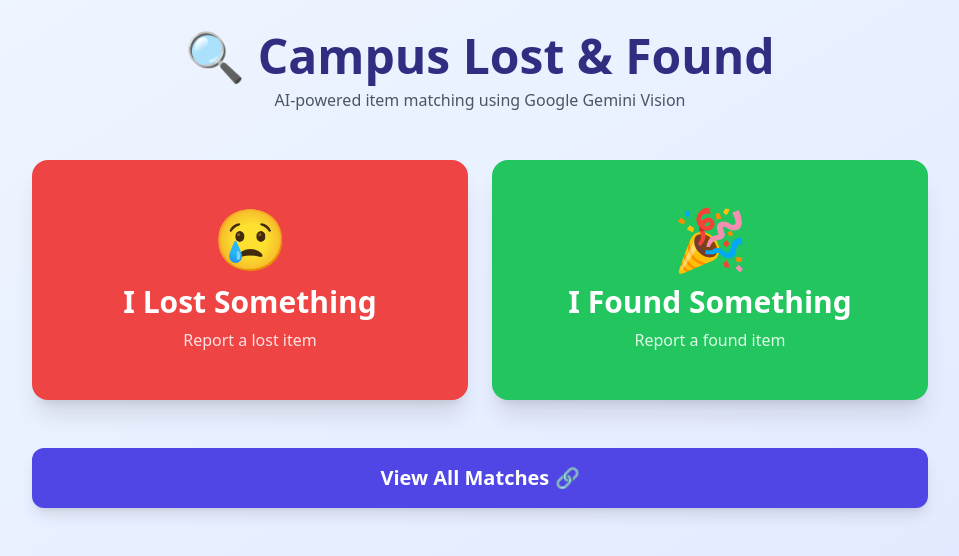
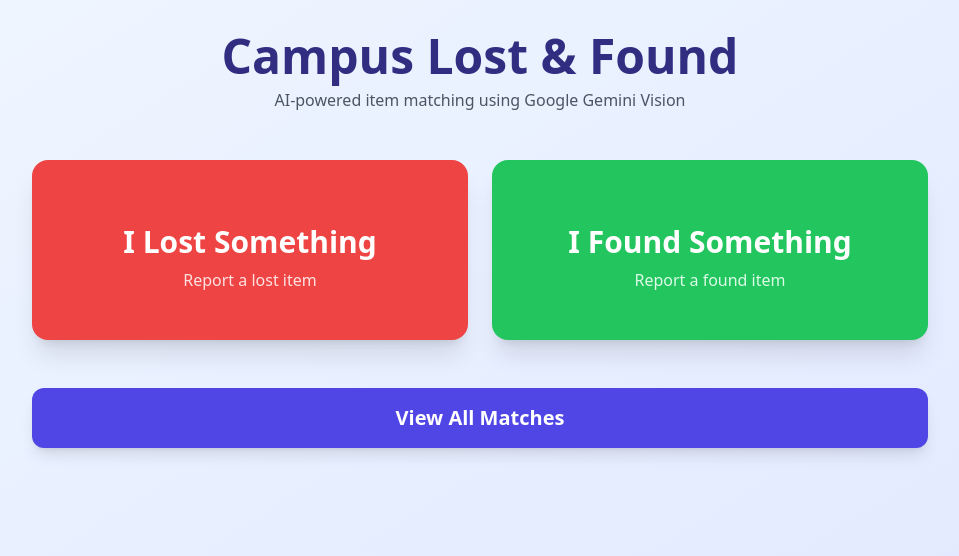
Before and after one commit to Shaurya-900/campus-lost-found, a React (Vite) app in the folder frontend/: page / in a window 1280 px wide. Shown: the top 556 px of the page, without its empty margins (160-1119 px from the left). Built offline with nearby package versions, Linux system fonts and the light colour scheme; no server answers.

Commit message:
Fully functional Turso DB + Vercel deployment

```diff
--- a/frontend/src/App.jsx
+++ b/frontend/src/App.jsx
@@ -20,7 +20,7 @@
     <div className="min-h-screen bg-gradient-to-br from-blue-50 to-indigo-100">
       <div className="container mx-auto px-4 py-8">
         <header className="text-center mb-12">
-          <h1 className="text-5xl font-bold text-indigo-900 mb-2">🔍 Campus Lost & Found</h1>
+          <h1 className="text-5xl font-bold text-indigo-900 mb-2">Campus Lost & Found</h1>
           <p className="text-gray-600">AI-powered item matching using Google Gemini Vision</p>
         </header>
 
@@ -31,7 +31,7 @@
                 onClick={() => handleReportClick('lost')}
                 className="bg-red-500 hover:bg-red-600 text-white p-12 rounded-2xl shadow-xl transform hover:scale-105 transition"
               >
-                <div className="text-6xl mb-4">😢</div>
+                <div className="text-6xl mb-4"></div>
                 <h2 className="text-3xl font-bold mb-2">I Lost Something</h2>
                 <p className="text-red-100">Report a lost item</p>
               </button>
@@ -40,7 +40,7 @@
                 onClick={() => handleReportClick('found')}
                 className="bg-green-500 hover:bg-green-600 text-white p-12 rounded-2xl shadow-xl transform hover:scale-105 transition"
               >
-                <div className="text-6xl mb-4">🎉</div>
+                <div className="text-6xl mb-4"></div>
                 <h2 className="text-3xl font-bold mb-2">I Found Something</h2>
                 <p className="text-green-100">Report a found item</p>
               </button>
@@ -50,7 +50,7 @@
               onClick={() => setView('matches')}
               className="w-full bg-indigo-600 hover:bg-indigo-700 text-white py-4 px-6 rounded-xl shadow-lg text-xl font-semibold"
             >
-              View All Matches 🔗
+              View All Matches
             </button>
           </div>
         )}
--- a/frontend/src/Matches.jsx
+++ b/frontend/src/Matches.jsx
@@ -25,7 +25,7 @@
   if (loading) {
     return (
       <div className="text-center py-12">
-        <div className="text-4xl mb-4">⏳</div>
+        <div className="text-4xl mb-4"></div>
         <p className="text-xl text-gray-600">Loading matches...</p>
       </div>
     );
@@ -34,7 +34,7 @@
   if (matches.length === 0) {
     return (
       <div className="max-w-2xl mx-auto bg-white rounded-2xl shadow-xl p-12 text-center">
-        <div className="text-6xl mb-4">🔍</div>
+        <div className="text-6xl mb-4"></div>
         <h2 className="text-2xl font-bold text-gray-800 mb-2">No Matches Yet</h2>
         <p className="text-gray-600">Start reporting lost or found items to see matches!</p>
       </div>
@@ -44,7 +44,7 @@
   return (
     <div className="max-w-6xl mx-auto">
       <h2 className="text-4xl font-bold text-gray-800 mb-8 text-center">
-        🔗 All Matches ({matches.length})
+        All Matches ({matches.length})
       </h2>
 
       <div className="space-y-6">
@@ -63,7 +63,7 @@
 
               <div className="grid md:grid-cols-2 gap-6">
                 <div className="border-2 border-red-200 rounded-xl p-4 bg-red-50">
-                  <h4 className="text-xl font-bold text-red-700 mb-3">😢 Lost Item</h4>
+                  <h4 className="text-xl font-bold text-red-700 mb-3">Lost Item</h4>
                   <img
                     src={match.lost_image}
                     alt="Lost item"
@@ -77,7 +77,7 @@
                 </div>
 
                 <div className="border-2 border-green-200 rounded-xl p-4 bg-green-50">
-                  <h4 className="text-xl font-bold text-green-700 mb-3">🎉 Found Item</h4>
+                  <h4 className="text-xl font-bold text-green-700 mb-3">Found Item</h4>
                   <img
                     src={match.found_image}
                     alt="Found item"
--- a/frontend/src/ReportForm.jsx
+++ b/frontend/src/ReportForm.jsx
@@ -78,10 +78,10 @@
     return (
       <div className="max-w-4xl mx-auto">
         <div className="bg-white rounded-2xl shadow-2xl p-8">
-          <h2 className="text-3xl font-bold text-green-600 mb-6">✅ Item Reported Successfully!</h2>
+          <h2 className="text-3xl font-bold text-green-600 mb-6">Item Reported Successfully!</h2>
 
           <div className="bg-blue-50 border-2 border-blue-200 rounded-xl p-6 mb-6">
-            <h3 className="text-xl font-bold text-blue-900 mb-3">🤖 AI Analysis (Google Gemini Vision)</h3>
+            <h3 className="text-xl font-bold text-blue-900 mb-3">AI Analysis (Google Gemini Vision)</h3>
             <div className="bg-white rounded-lg p-4 font-mono text-sm">
               <pre>{JSON.stringify(result.aiTags, null, 2)}</pre>
             </div>
@@ -90,7 +90,7 @@
           {result.matchesFound > 0 ? (
             <div className="bg-green-50 border-2 border-green-300 rounded-xl p-6 mb-6">
               <h3 className="text-2xl font-bold text-green-700 mb-4">
-                🎯 {result.matchesFound} Potential Match{result.matchesFound > 1 ? 'es' : ''} Found!
+                {result.matchesFound} Potential Match{result.matchesFound > 1 ? 'es' : ''} Found!
               </h3>
               {result.matches.map((match, idx) => (
                 <div key={idx} className="bg-white rounded-lg p-4 mb-4 border-2 border-green-200">
@@ -194,7 +194,7 @@
                 : 'bg-indigo-600 hover:bg-indigo-700'
             }`}
           >
-            {loading ? '🤖 AI Analyzing Image...' : `Submit ${type === 'lost' ? 'Lost' : 'Found'} Item`}
+            {loading ? 'AI Analyzing Image...' : `Submit ${type === 'lost' ? 'Lost' : 'Found'} Item`}
           </button>
         </form>
       </div>
```
Also changed, not shown: 1 other file (tests, documents, lock files or other folders).
